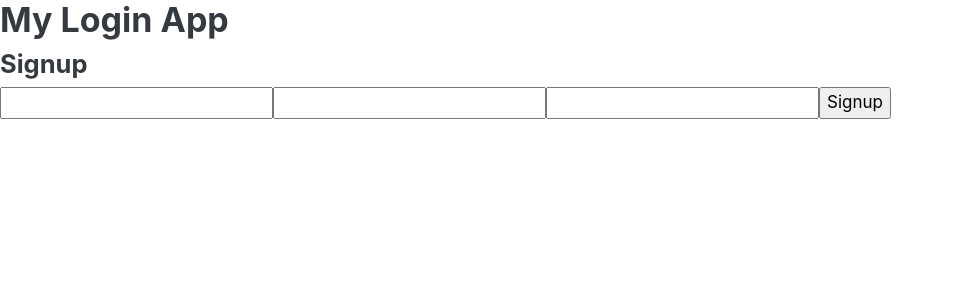
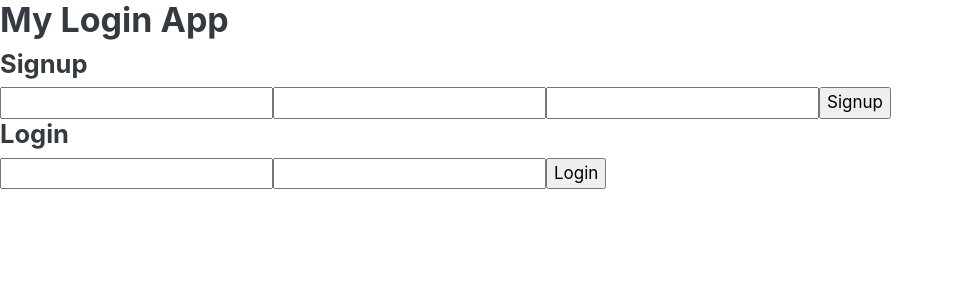
Before and after one commit to silent-sea1119/Node_React_Mongo_Auth, a React (Create React App) app in the folder frontend/app/: page / in a window 1280 px wide. Shown: the top 300 px of the page, without its empty margins (0-954 px from the left). Built offline with nearby package versions, Linux system fonts and the light colour scheme.

Commit message:
Frontend - Added Login Component

```diff
--- a/frontend/app/src/App.js
+++ b/frontend/app/src/App.js
@@ -2,12 +2,14 @@ import React from 'react';
 import './App.css';
 
 import Signup from './components/auth/Signup/Signup';
+import Login from './components/auth/Login/Login';
 
 function App() {
   return (
     <div className="App">
       <h2>My Login App</h2>
       <Signup />
+      <Login />
     </div>
   );
 }
--- a/frontend/app/src/components/auth/Login/Login.js
+++ b/frontend/app/src/components/auth/Login/Login.js
@@ -0,0 +1,57 @@
+
+import React from 'react';
+import axios from 'axios';
+import * as EmailValidator from "email-validator";
+
+
+
+const Login = (props) => {
+    function handleLoginSubmit(e) {
+        // stop submit
+        e.preventDefault();
+
+        // get values from input
+        const inputs = Array.from(e.target.children)
+        const email = inputs.find(node => node.name === "email").value
+        const password = inputs.find(node => node.name === "password").value
+
+        // validate email
+        if (!EmailValidator.validate(email)) return console.log('wrong email');
+        // validate password
+        if (typeof password !== 'string'
+            || password.length < 4) return console.log('password to short')
+
+        // setup data and headers for axios call
+        const url = 'http://localhost:4000/login';
+        const headers = {
+            'Content-Type': 'application/json'
+        }
+        const data = {
+            "email": email,
+            "password": password
+        }
+
+        // call api
+        axios.post(url, data, headers)
+            .then(res => {
+                console.log(res.data)
+                console.log(res.status)
+            })
+            .catch(err => console.log(err))
+    };
+
+    return (
+        <div>
+            <h4>Login</h4>
+            <form onSubmit={handleLoginSubmit}>
+                <input type="text" name="email" id="emailInput" />
+                <input type="password" name="password" id="password" />
+                <input type="submit" id="handleLoginSubmit"
+                    className="submitBtn" value="Login" />
+            </form>
+        </div>
+    )
+};
+
+
+export default Login;
```
